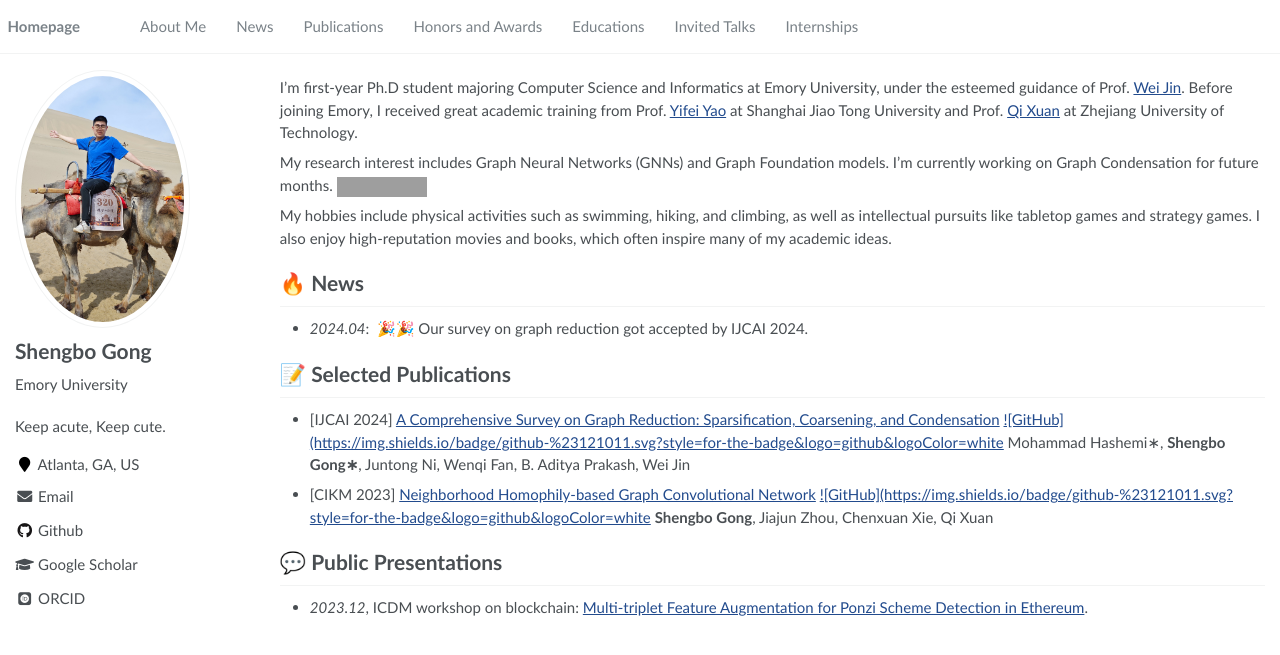
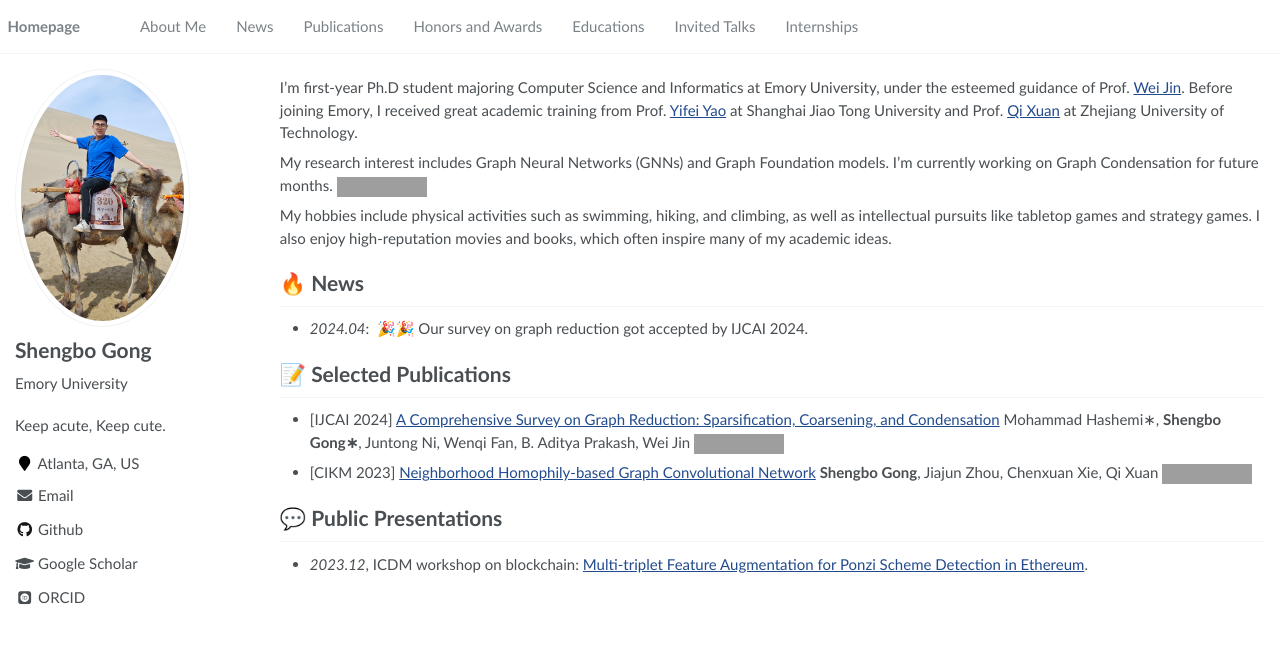
Before and after one commit to rock-cor/rock-cor.github.io, a Jekyll site: the page built from _pages/about.md, in a window 1280 px wide. Shown: the top 655 px of the page. Built offline with Jekyll 4.4.1, drawn with Linux system fonts in a browser that asks for light colours; some web fonts are replaced; grey boxes are pictures that could not be loaded.

Commit message:
Update about.md

```diff
--- a/_pages/about.md
+++ b/_pages/about.md
@@ -35,11 +35,12 @@ My hobbies include physical activities such as swimming, hiking, and climbing, a
 <div class='paper-box-text' markdown="1">-->
 
 - [IJCAI 2024] [A Comprehensive Survey on Graph Reduction: Sparsification, Coarsening, and
-Condensation](https://arxiv.org/pdf/2402.03358) [![GitHub](https://img.shields.io/badge/github-%23121011.svg?style=for-the-badge&logo=github&logoColor=white](https://github.com/Emory-Melody/awesome-graph-reduction)
-Mohammad Hashemi∗, **Shengbo Gong∗**, Juntong Ni, Wenqi Fan, B. Aditya Prakash, Wei Jin
+Condensation](https://arxiv.org/pdf/2402.03358) Mohammad Hashemi∗, **Shengbo Gong∗**, Juntong Ni, Wenqi Fan, B. Aditya Prakash, Wei Jin
+ [![GitHub](https://img.shields.io/badge/github-%23121011.svg?style=for-the-badge&logo=github&logoColor=white)](https://github.com/Emory-Melody/awesome-graph-reduction)
 
-- [CIKM 2023] [Neighborhood Homophily-based Graph Convolutional Network](https://dl.acm.org/doi/abs/10.1145/3583780.3615195) [![GitHub](https://img.shields.io/badge/github-%23121011.svg?style=for-the-badge&logo=github&logoColor=white](https://github.com/rockcor/NHGCN)
-**Shengbo Gong**, Jiajun Zhou, Chenxuan Xie, Qi Xuan
+- [CIKM 2023] [Neighborhood Homophily-based Graph Convolutional Network](https://dl.acm.org/doi/abs/10.1145/3583780.3615195) **Shengbo Gong**, Jiajun Zhou, Chenxuan Xie, Qi Xuan
+  [![GitHub](https://img.shields.io/badge/github-%23121011.svg?style=for-the-badge&logo=github&logoColor=white)](https://github.com/rockcor/NHGCN)
+
 
 <!--[**Project**](https://scholar.google.com/citations?view_op=view_citation&hl=zh-CN&user=E_8F3Z4AAAAJ&citation_for_view=E_8F3Z4AAAAJ:ufrVoPGSRksC) <strong><span class='show_paper_citations' data='DhtAFkwAAAAJ:ALROH1vI_8AC'></span></strong>
 - Lorem ipsum dolor sit amet, consectetur adipiscing elit. Vivamus ornare aliquet ipsum, ac tempus justo dapibus sit amet. </div></div>
```
